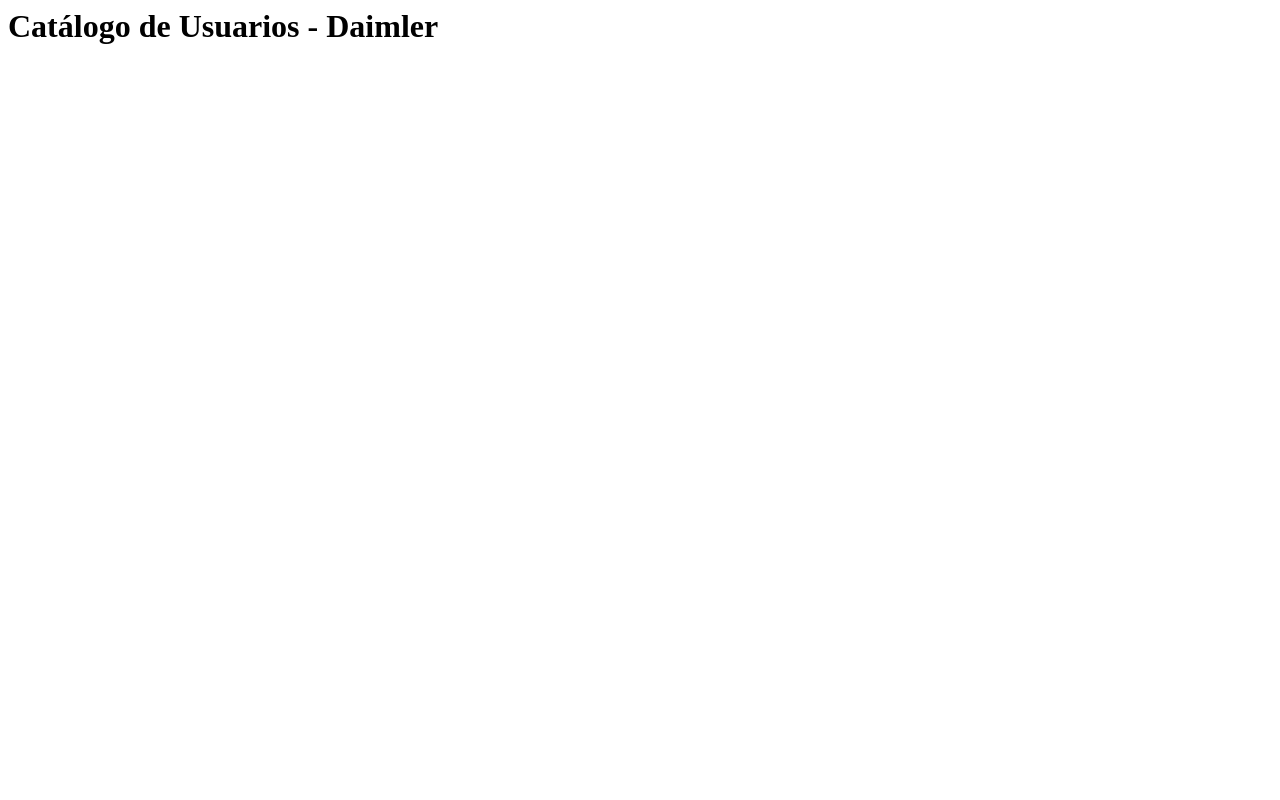
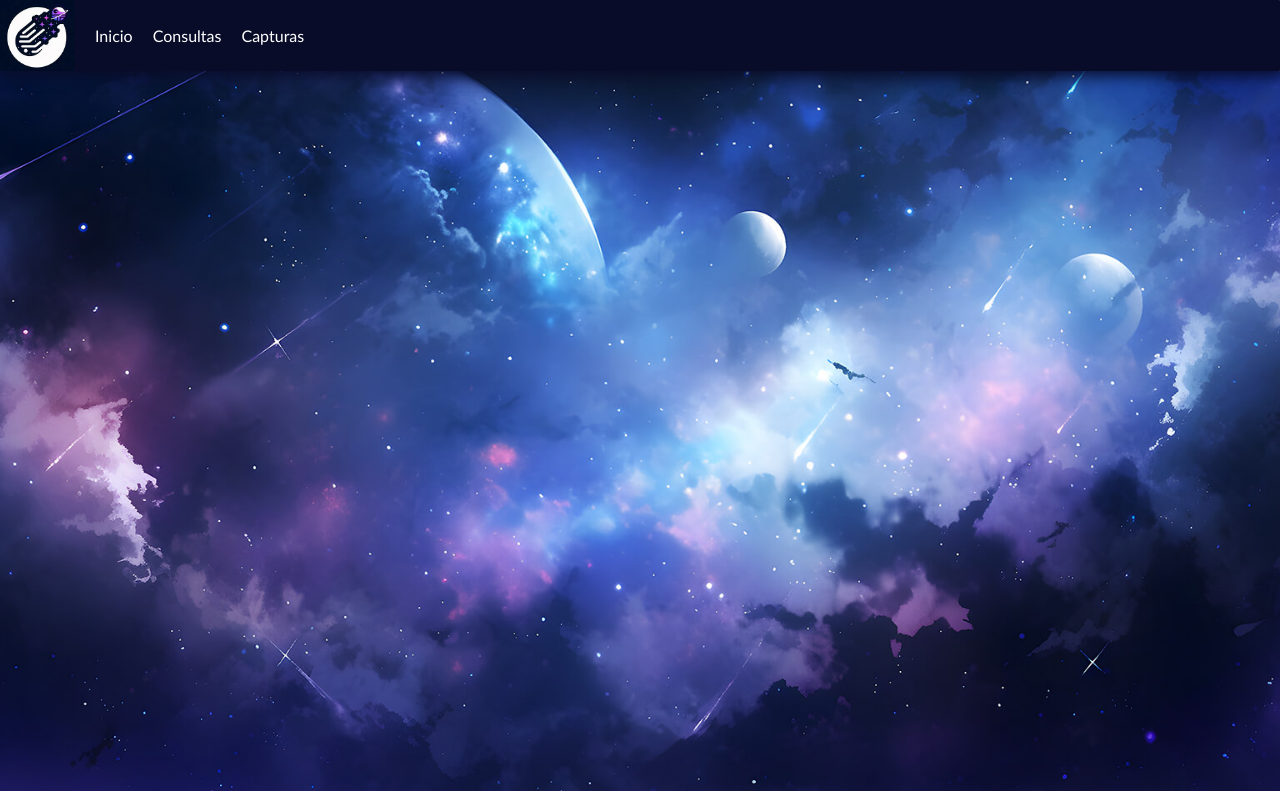
Before and after one commit to angeldino/LuciaSystem, a Django app: template catalog/templates/index.html in a window 1280 px wide. Run offline with Django 5.2, Linux system fonts and the light colour scheme; the template is opened without the code that fills it, so the values that code supplies are empty.

Commit message:
Configuración de archivos html, statics, creación de menu y estilación inicial de la página

```diff
--- /dev/null
+++ b/catalog/static/css/style.css
@@ -0,0 +1,50 @@
+body{
+    font-family: 'Gill Sans', 'Gill Sans MT', Calibri, 'Trebuchet MS', sans-serif;
+    margin: 0;
+}
+
+#logo{
+    width: 75px;
+}
+
+#header_menu{
+    display: flex;
+    background-color:rgb(9, 12, 41);
+    width: 100%;
+    box-shadow: 0px 0px 15px 5px rgb(9, 12, 41);
+    border-radius: 1px;
+    align-items: center;
+    position: relative;
+    z-index: 2;
+}
+
+#header_menu ul li{
+    list-style-type: none;
+    margin-left: 20px;
+}
+
+#header_menu li:hover{
+    box-shadow:0px 0px 15px 0px rgba(0, 0, 0, 1);
+    background-color: gray;
+}
+
+#header_menu a{
+    display: inline;
+    list-style-type: none;
+    color: white;
+    outline: none;
+    text-decoration: none;
+}
+
+#header_menu ul{
+    list-style: none; /* Elimina los puntos de la lista */
+    display: flex; /* Cambia la lista a un flex container */
+    margin: 0; /* Elimina los márgenes */
+    padding: 0; /* Elimina el relleno */
+}
+
+#background{
+    width: 100%;
+    position: relative;
+    z-index: 1;
+}
--- /dev/null
+++ b/catalog/templates/capturas.html
@@ -0,0 +1,3 @@
+{% load static %}
+{% include 'index.html' %}
+<p>Capturas</p>
--- /dev/null
+++ b/catalog/templates/consultas.html
@@ -0,0 +1,3 @@
+{% load static %}
+{% include 'index.html' %}
+<p>Este es el archivo de consultas, más el archivo de index</p>
--- a/catalog/templates/index.html
+++ b/catalog/templates/index.html
@@ -1 +1,20 @@
-<h1>Catálogo de Usuarios - Daimler</h1>
+{% load static %}
+<!DOCTYPE html>
+<html>
+    <head>
+        <title>Starion</title>
+        <link rel="stylesheet" type="text/css" href="{% static 'css/style.css' %}">
+        <link rel="icon" type="image/png" href="{% static 'images/icon.png' %}">
+    </head>
+    <body>
+        <div id="header_menu">
+            <img id="logo" src="{% static 'images/cmwte.png' %}" alt="Logo">
+            <ul>
+                <li><a href="{% url 'index' %}">Inicio</a></li>
+                <li><a href="{% url 'consultas' %}">Consultas</a></li>
+                <li><a href="{% url 'capturas' %}">Capturas</a></li>
+            </ul>
+        </div>
+        <img id="background" src="{% static 'images/background.jpg' %}" alt="Logo">
+    </body>
+</html>
--- a/catalog/urls.py
+++ b/catalog/urls.py
@@ -3,5 +3,7 @@
 from . import views
 
 urlpatterns = [
-    path('', views.index),
+    path('', views.index, name="index"),
+    path('consultas/', views.consultas, name="consultas"),
+    path('capturas/', views.capturas, name="capturas")
 ]
```
Also changed, not shown: catalog/views.py (+8 -2 lines), luciasystem/settings.py (+5 -2 lines), catalog/static/images/background.jpg (added), catalog/static/images/background.webp (added), catalog/static/images/cmwte.png (added), catalog/static/images/icon.png (added), catalog/static/scripts/script.js (added), db.sqlite3.
